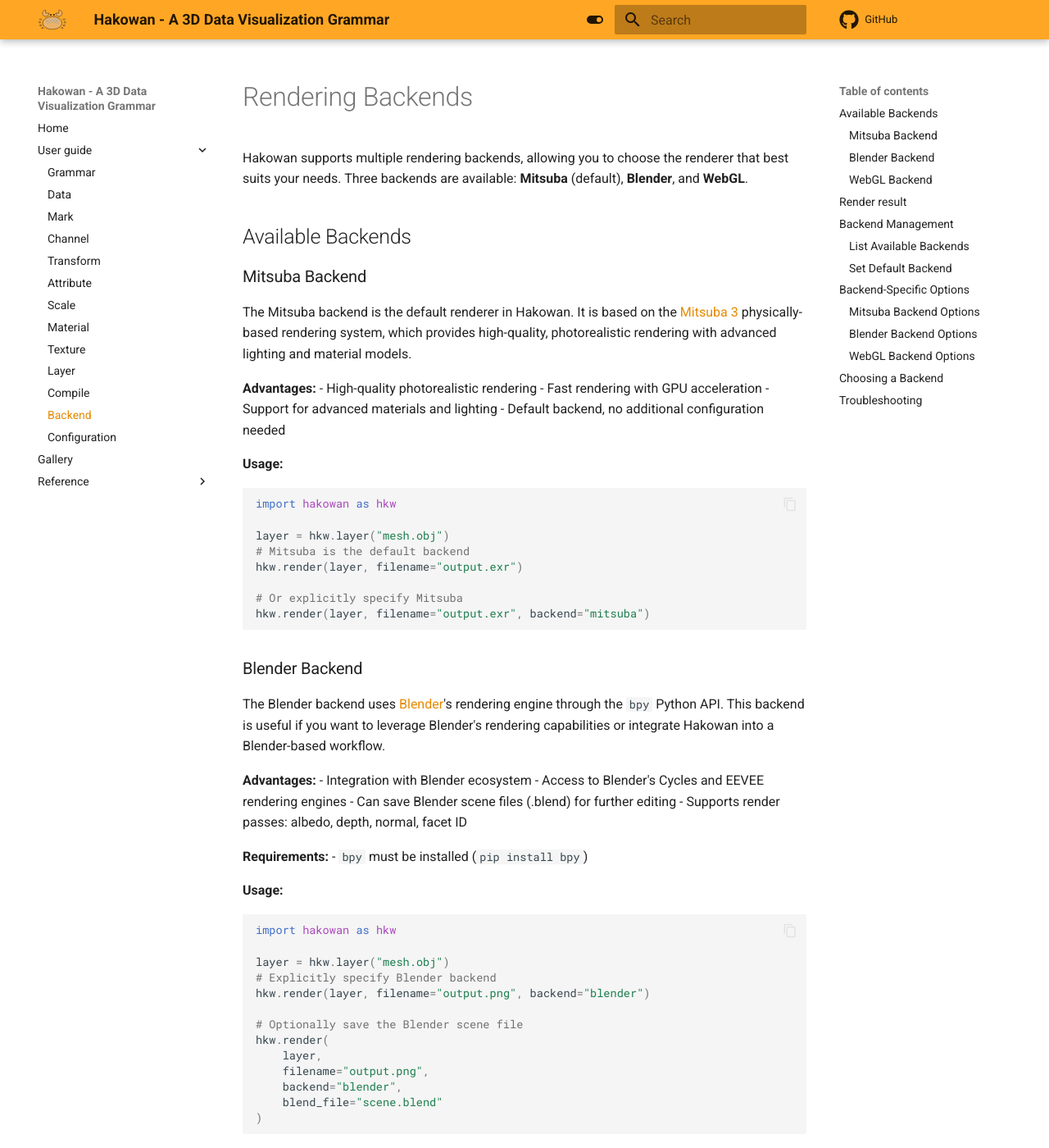
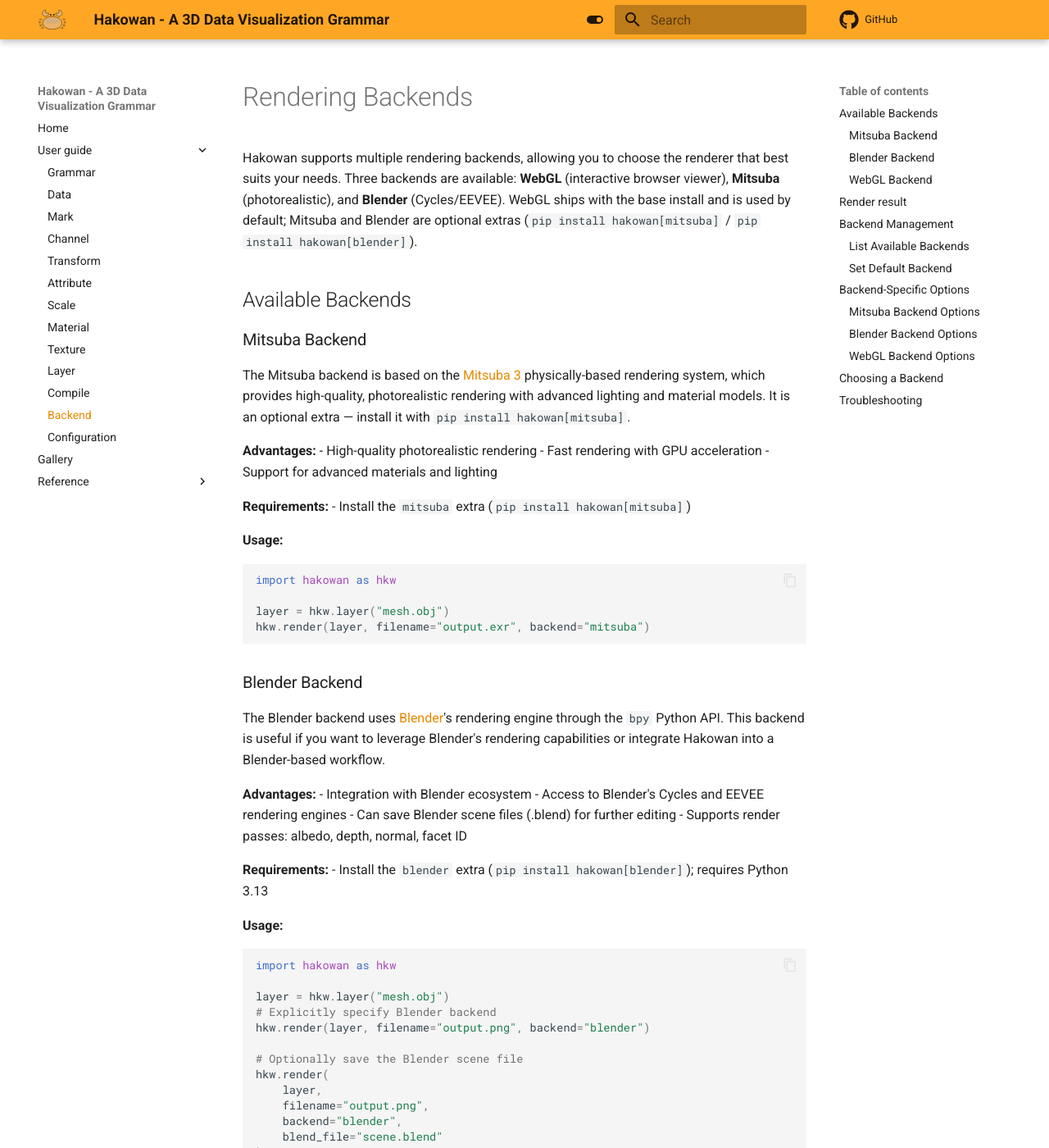
Before and after one commit to Hakowan/hakowan, an MkDocs documentation site: the page built from docs/guide/backend.md, in a window 1280 px wide and 1400 px high. Shown: the whole window at 82% size. Built offline with MkDocs 1.6.1 and Material for MkDocs 9.7.7, drawn with Linux system fonts in a browser that asks for light colours; comment, search, counter and statistics services are not loaded; some of the changed text lies outside the part shown.

Commit message:
Update doc.

````diff
--- a/docs/guide/backend.md
+++ b/docs/guide/backend.md
@@ -1,21 +1,27 @@
 # Rendering Backends
 
 Hakowan supports multiple rendering backends, allowing you to choose the renderer that best suits
-your needs. Three backends are available: **Mitsuba** (default), **Blender**, and **WebGL**.
+your needs. Three backends are available: **WebGL** (interactive browser viewer), **Mitsuba**
+(photorealistic), and **Blender** (Cycles/EEVEE). WebGL ships with the base install and is used by
+default; Mitsuba and Blender are optional extras (`pip install hakowan[mitsuba]` /
+`pip install hakowan[blender]`).
 
 ## Available Backends
 
 ### Mitsuba Backend
 
-The Mitsuba backend is the default renderer in Hakowan. It is based on the
+The Mitsuba backend is based on the
 [Mitsuba 3](https://www.mitsuba-renderer.org/) physically-based rendering system, which provides
-high-quality, photorealistic rendering with advanced lighting and material models.
+high-quality, photorealistic rendering with advanced lighting and material models. It is an
+optional extra — install it with `pip install hakowan[mitsuba]`.
 
 **Advantages:**
 - High-quality photorealistic rendering
 - Fast rendering with GPU acceleration
 - Support for advanced materials and lighting
-- Default backend, no additional configuration needed
+
+**Requirements:**
+- Install the `mitsuba` extra (`pip install hakowan[mitsuba]`)
 
 **Usage:**
 
@@ -23,10 +29,6 @@
 import hakowan as hkw
 
 layer = hkw.layer("mesh.obj")
-# Mitsuba is the default backend
-hkw.render(layer, filename="output.exr")
-
-# Or explicitly specify Mitsuba
 hkw.render(layer, filename="output.exr", backend="mitsuba")
 ```
 
@@ -43,7 +45,7 @@
 - Supports render passes: albedo, depth, normal, facet ID
 
 **Requirements:**
-- `bpy` must be installed (`pip install bpy`)
+- Install the `blender` extra (`pip install hakowan[blender]`); requires Python 3.13
 
 **Usage:**
 
@@ -67,16 +69,18 @@
 
 The WebGL backend generates a self-contained, interactive HTML file using
 [three.js](https://threejs.org/) and the glTF 2.0 format. No server is required — open
-the HTML file in any browser to explore the scene interactively.
+the HTML file in any browser to explore the scene interactively. It ships with the base install
+and is the default backend.
 
 **Advantages:**
+- Default backend — ships with the base install, no extra to add
 - Instant interactive 3D viewer in any browser
 - No rendering time — output is generated immediately
 - Self-contained single HTML file (or optional sidecar GLB)
 - Supports render passes: albedo, depth, normal
 
 **Requirements:**
-- `pygltflib` must be installed (`pip install pygltflib`)
+- None — `pygltflib` is a core dependency, so the WebGL backend is always available
 
 **Usage:**
 
@@ -134,9 +138,15 @@
 # Output: Available backends: ['blender', 'mitsuba', 'webgl']
 ```
 
-Note that the Blender backend requires `bpy` and the WebGL backend requires `pygltflib`.
+WebGL is always listed (it is part of the base install); Mitsuba and Blender appear only when their
+extras (`hakowan[mitsuba]` / `hakowan[blender]`) are installed.
 
 ### Set Default Backend
+
+When `backend=` is not given, Hakowan uses the backend set via `set_default_backend()`, falling
+back to the first available backend in the order Mitsuba → Blender → WebGL. On a base install only
+WebGL is available, so it is the default; installing the `mitsuba` or `blender` extra makes that
+backend the auto-selected default unless you override it.
 
 You can change the default backend for all subsequent render calls:
 
@@ -204,7 +214,7 @@
 
 ## Choosing a Backend
 
-**Use Mitsuba (default) when:**
+**Use Mitsuba when:**
 - You want high-quality photorealistic rendering
 - You need fast rendering with GPU acceleration
 - You're creating publication-quality visualizations
@@ -225,6 +235,8 @@
 which optional dependencies are missing:
 
 ```
-pip install bpy        # enables the Blender backend
-pip install pygltflib  # enables the WebGL backend
+pip install hakowan[mitsuba]  # enables the Mitsuba backend
+pip install hakowan[blender]  # enables the Blender backend (Python 3.13)
 ```
+
+The WebGL backend is part of the base install and is always available.
````
Also changed, not shown: docs/index.md (+15 -10 lines), 1 other file.
